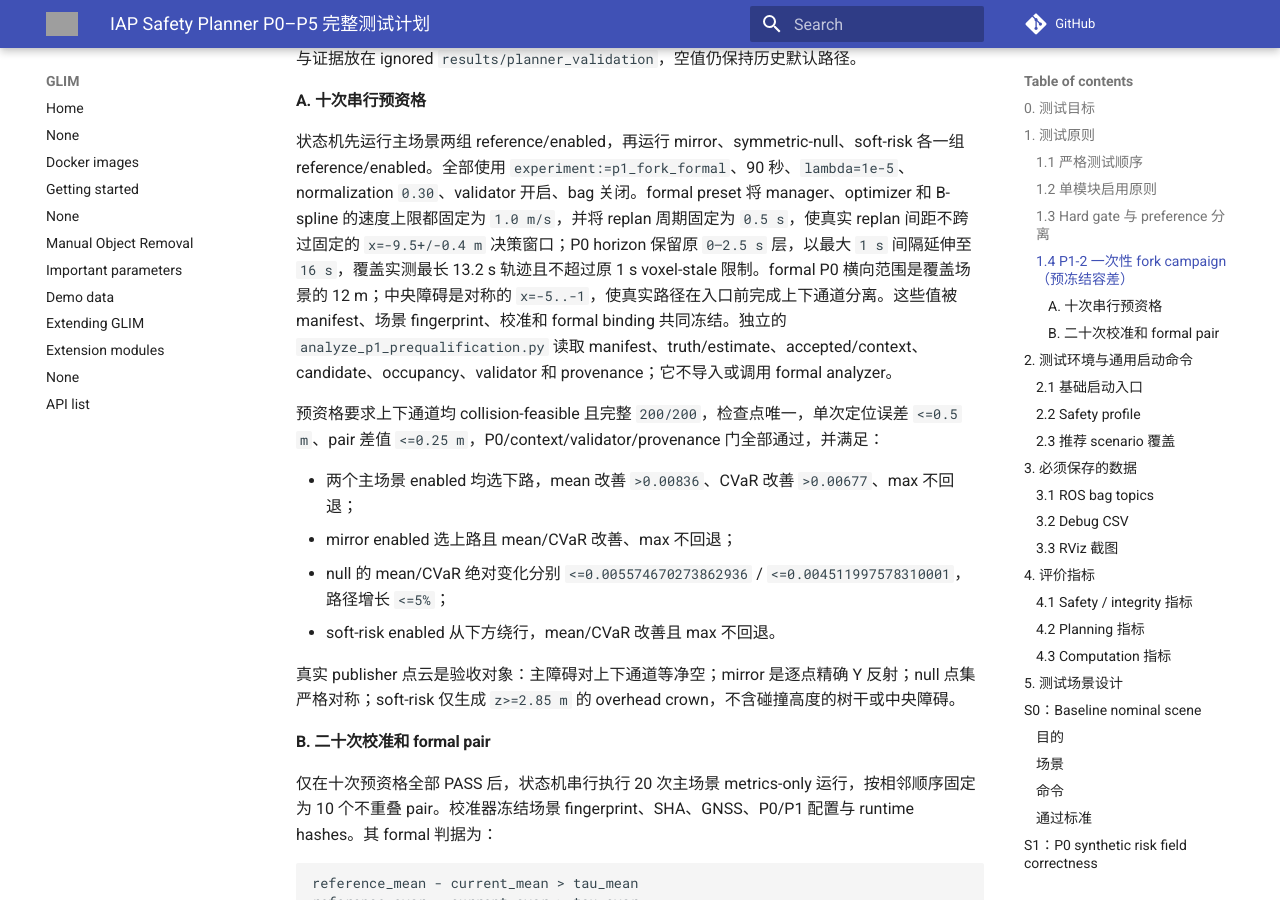
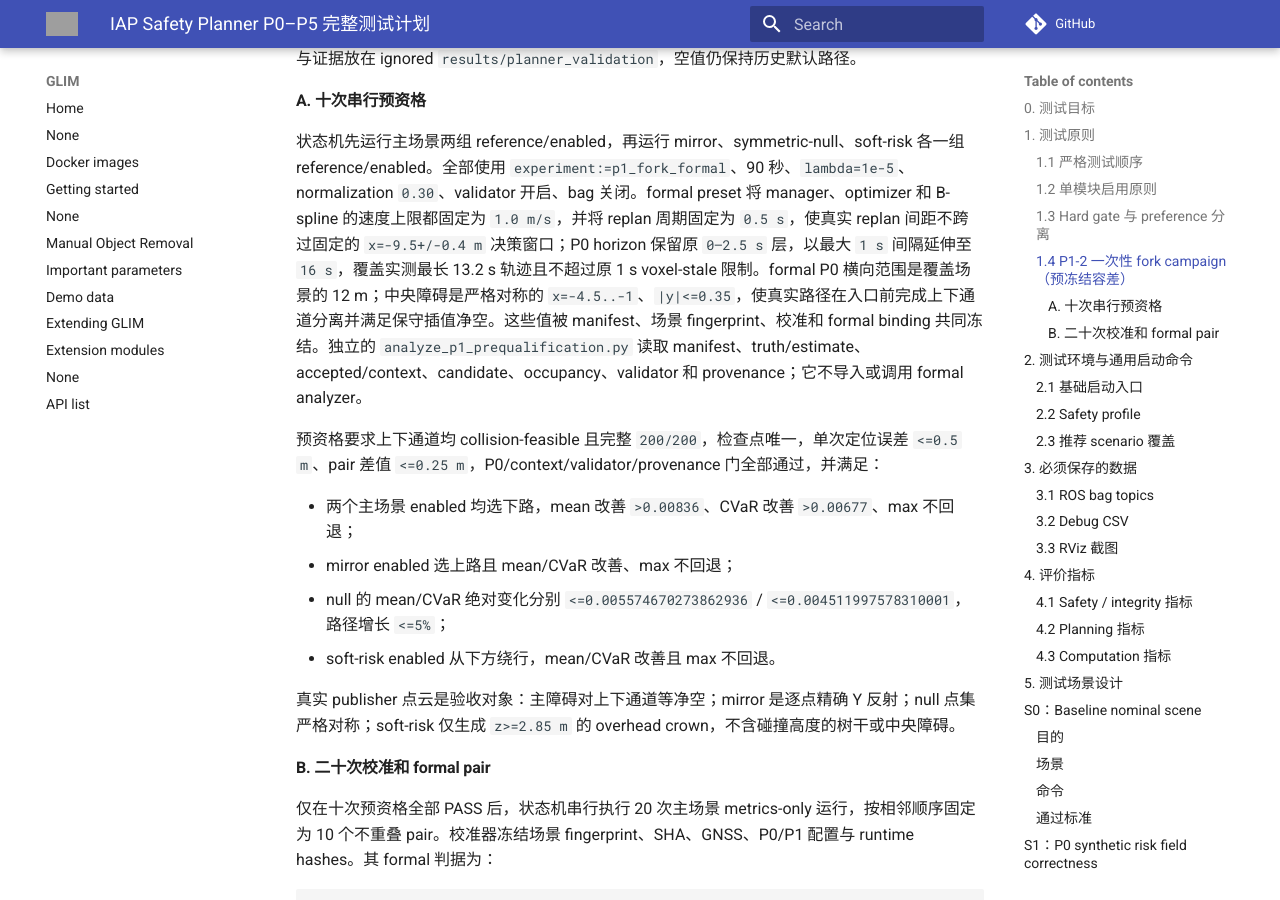
Before and after one commit to Printeger/iap, an MkDocs documentation site: the page built from docs/dev_planner/safety_planner_test_plan.md, in a window 1280 px wide and 900 px high, scrolled down 2242 px. Built offline with MkDocs 1.6.1 and Material for MkDocs 9.7.7, drawn with Linux system fonts in a browser that asks for light colours; nearby versions of some CDN libraries; comment, search, counter and statistics services are not loaded; grey boxes are pictures that could not be loaded.

```diff
--- a/docs/dev_planner/safety_planner_test_plan.md
+++ b/docs/dev_planner/safety_planner_test_plan.md
@@ -83,7 +83,7 @@ python3 scripts/dev_planner/run_p1_2_campaign.py \
 
 #### A. 十次串行预资格
 
-状态机先运行主场景两组 reference/enabled，再运行 mirror、symmetric-null、soft-risk 各一组 reference/enabled。全部使用 `experiment:=p1_fork_formal`、90 秒、`lambda=1e-5`、normalization `0.30`、validator 开启、bag 关闭。formal preset 将 manager、optimizer 和 B-spline 的速度上限都固定为 `1.0 m/s`，并将 replan 周期固定为 `0.5 s`，使真实 replan 间距不跨过固定的 `x=-9.5+/-0.4 m` 决策窗口；P0 horizon 保留原 `0–2.5 s` 层，以最大 `1 s` 间隔延伸至 `16 s`，覆盖实测最长 13.2 s 轨迹且不超过原 1 s voxel-stale 限制。formal P0 横向范围是覆盖场景的 12 m；中央障碍是对称的 `x=-5..-1`，使真实路径在入口前完成上下通道分离。这些值被 manifest、场景 fingerprint、校准和 formal binding 共同冻结。独立的 `analyze_p1_prequalification.py` 读取 manifest、truth/estimate、accepted/context、candidate、occupancy、validator 和 provenance；它不导入或调用 formal analyzer。
+状态机先运行主场景两组 reference/enabled，再运行 mirror、symmetric-null、soft-risk 各一组 reference/enabled。全部使用 `experiment:=p1_fork_formal`、90 秒、`lambda=1e-5`、normalization `0.30`、validator 开启、bag 关闭。formal preset 将 manager、optimizer 和 B-spline 的速度上限都固定为 `1.0 m/s`，并将 replan 周期固定为 `0.5 s`，使真实 replan 间距不跨过固定的 `x=-9.5+/-0.4 m` 决策窗口；P0 horizon 保留原 `0–2.5 s` 层，以最大 `1 s` 间隔延伸至 `16 s`，覆盖实测最长 13.2 s 轨迹且不超过原 1 s voxel-stale 限制。formal P0 横向范围是覆盖场景的 12 m；中央障碍是严格对称的 `x=-4.5..-1`、`|y|<=0.35`，使真实路径在入口前完成上下通道分离并满足保守插值净空。这些值被 manifest、场景 fingerprint、校准和 formal binding 共同冻结。独立的 `analyze_p1_prequalification.py` 读取 manifest、truth/estimate、accepted/context、candidate、occupancy、validator 和 provenance；它不导入或调用 formal analyzer。
 
 预资格要求上下通道均 collision-feasible 且完整 `200/200`，检查点唯一，单次定位误差 `<=0.5 m`、pair 差值 `<=0.25 m`，P0/context/validator/provenance 门全部通过，并满足：
 
```
Also changed, not shown: docs/CHANGES.md (+1 -0 lines), docs/TRACEABILITY.md (+1 -0 lines), 3 other files.
